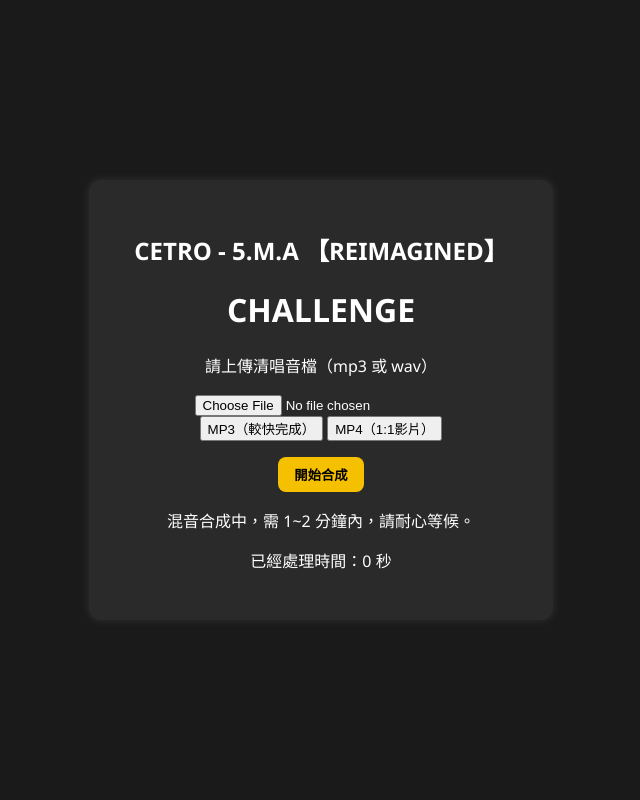
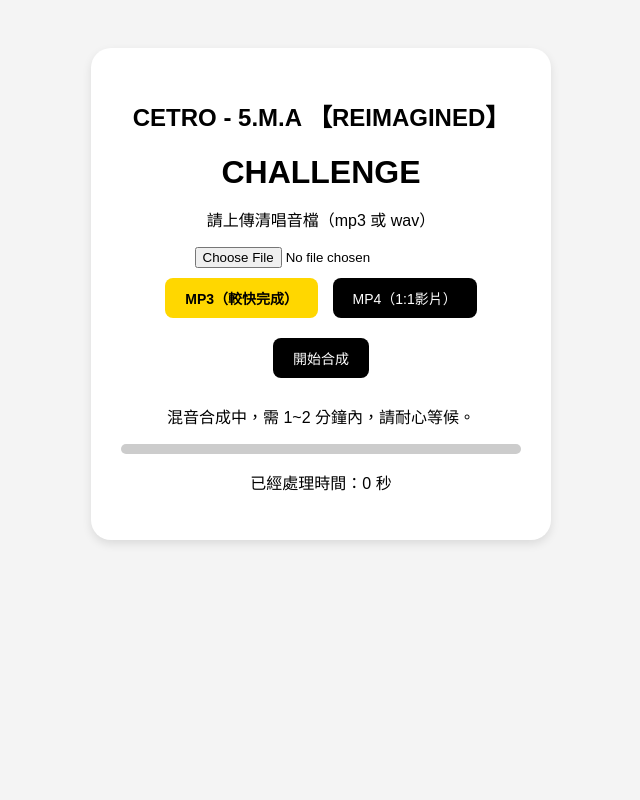
Before and after one commit to Novemk/vocal-mixerSTR, a Flask app: page / in a window 1280 px wide. Shown: the whole page, without its empty margins (319-959 px from the left). Run offline with Flask 3, Linux system fonts and the light colour scheme.

Commit message:
Update style.css

```diff
--- a/static/style.css
+++ b/static/style.css
@@ -1,114 +1,52 @@
 body {
-  font-family: "Segoe UI", Tahoma, Geneva, Verdana, sans-serif;
-  background-color: #1a1a1a;
-  color: #fff;
-  display: flex;
-  justify-content: center;
-  align-items: center;
-  height: 100vh;
-  margin: 0;
+    font-family: sans-serif;
+    background: #f4f4f4;
+    text-align: center;
+    padding: 40px;
 }
 
 .container {
-  width: 400px;
-  background: #2a2a2a;
-  padding: 2rem;
-  border-radius: 12px;
-  box-shadow: 0 0 10px rgba(255, 255, 255, 0.1);
-  text-align: center;
+    background: white;
+    padding: 30px;
+    border-radius: 20px;
+    max-width: 400px;
+    margin: auto;
+    box-shadow: 0 4px 10px rgba(0,0,0,0.1);
 }
 
-.upload-box {
-  margin-bottom: 1rem;
+h1, h2 {
+    margin-bottom: 10px;
 }
 
-#uploadBtn {
-  padding: 0.5rem 1rem;
-  background: #444;
+button {
+    padding: 10px 20px;
+    margin: 10px 5px;
+    font-size: 14px;
+    border: none;
+    border-radius: 8px;
+    background: #000;
     color: #fff;
-  border: none;
-  border-radius: 6px;
     cursor: pointer;
 }
 
-#uploadBtn:hover {
-  background: #666;
+button.active {
+    background: gold;
+    color: black;
+    font-weight: bold;
 }
 
-#fileName {
-  margin-left: 0.5rem;
-  font-size: 0.9rem;
-  color: #ccc;
-}
-
-.format-select {
-  margin: 1rem 0;
-}
-
-.format-btn {
-  padding: 0.4rem 1rem;
-  margin: 0 0.5rem;
-  border: 2px solid #fff;
-  background: transparent;
-  color: #fff;
-  border-radius: 8px;
-  cursor: pointer;
-  transition: all 0.3s ease;
-}
-
-.format-btn.selected {
-  border-color: #f5c000;
-  color: #f5c000;
-}
-
-.progress-box {
-  margin-top: 1rem;
-  text-align: left;
-}
-
-#progressBar {
+.progress-bar {
+    height: 10px;
     width: 100%;
-  height: 16px;
-  background: #444;
-  border-radius: 8px;
+    background: #ccc;
+    margin-top: 10px;
+    border-radius: 5px;
     overflow: hidden;
 }
 
-#progressFill {
+.progress {
     height: 100%;
-  background: #f5c000;
     width: 0%;
-  transition: width 0.4s ease;
+    background: gold;
+    transition: width 0.5s ease;
 }
-
-#progressText,
-#elapsedTime {
-  display: block;
-  font-size: 0.85rem;
-  margin-top: 0.5rem;
-}
-
-#startBtn {
-  margin-top: 1rem;
-  padding: 0.5rem 1rem;
-  background: #f5c000;
-  border: none;
-  color: #000;
-  border-radius: 8px;
-  cursor: pointer;
-  font-weight: bold;
-}
-
-#downloadLink {
-  display: inline-block;
-  margin-top: 1rem;
-  color: #f5c000;
-  text-decoration: underline;
-  font-size: 0.95rem;
-}
-
-.error {
-  color: #ff6b6b;
-  margin-top: 0.5rem;
-  font-size: 0.85rem;
-}
```
Lines whose indentation alone changed are shown as unchanged.
